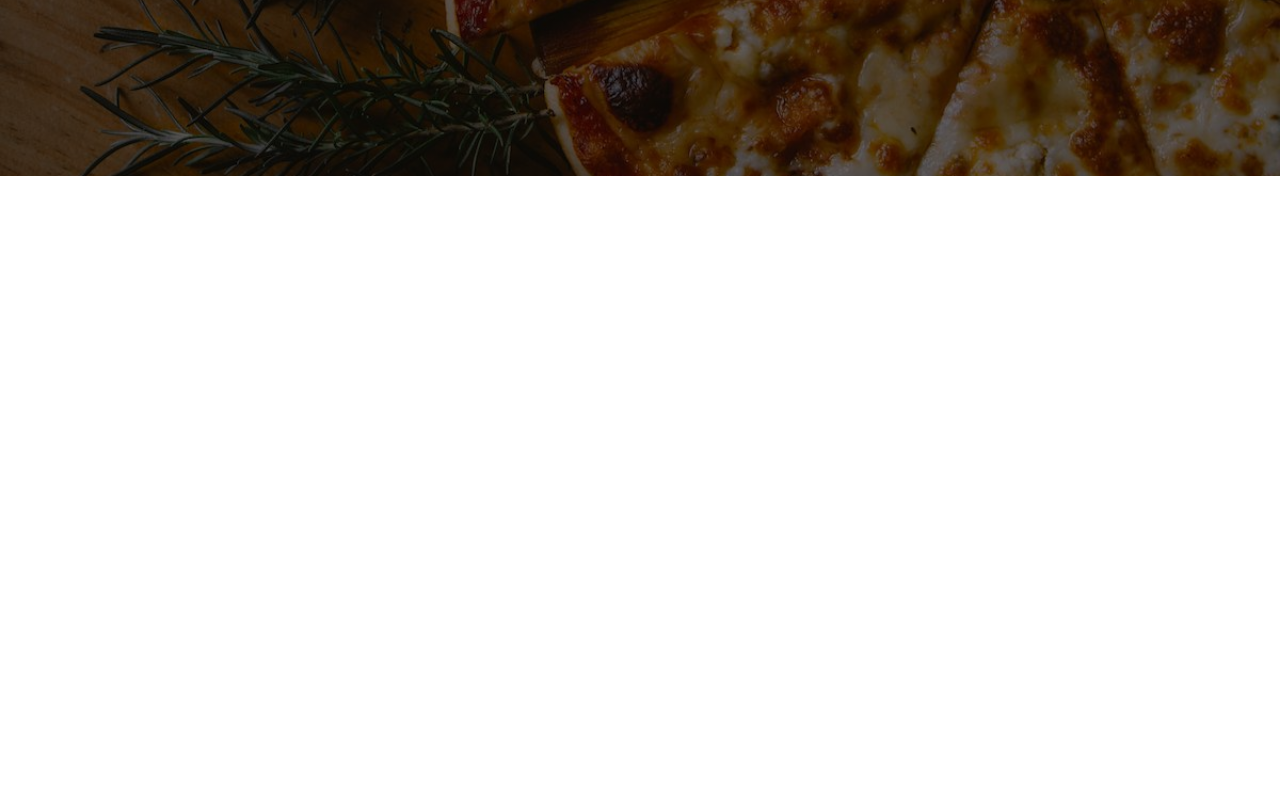
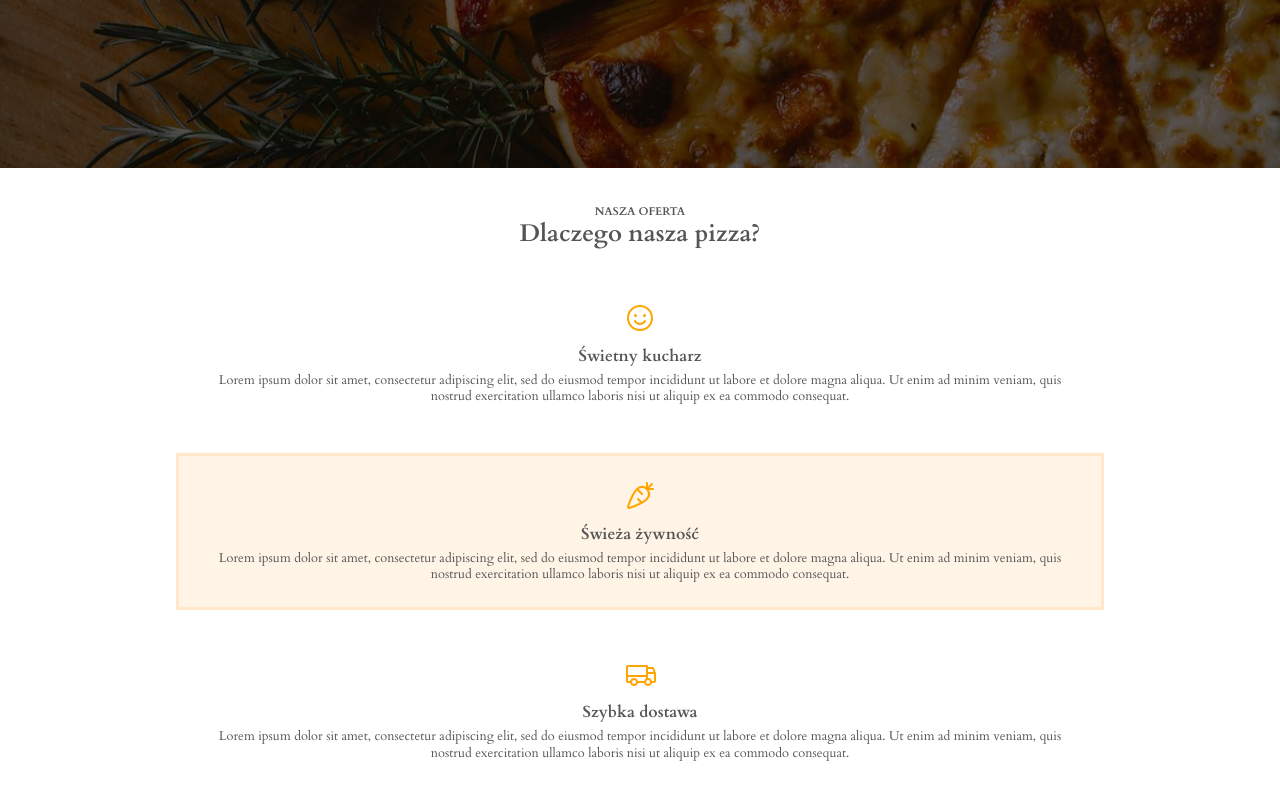
Before and after one commit to mstobiecki/react-pizza, a React (Create React App) app: page / in a window 1280 px wide. Shown: the part 608-1408 px from the top of the page. Before the commit the page ends 800 px from the top, so only its background shows below. Built offline with nearby package versions, Linux system fonts and the light colour scheme.

Commit message:
added HeadingText.js, Section.js (wrapper) and Offer.js section

```diff
--- a/src/App.js
+++ b/src/App.js
@@ -2,13 +2,17 @@ import { Fragment } from 'react';
 import './App.css';
 
 import Header from './components/Layout/Header/Header';
-import Main from './components/Layout/Main/Main';
+import Hero from './components/Layout/Hero/Hero';
+import Offer from './components/Layout/Offer/Offer';
 
 const App = () => {
 	return (
 		<Fragment>
 			<Header />
-			<Main />
+			<main>
+				<Hero />
+				<Offer />
+			</main>
 		</Fragment>
 	);
 };
--- a/src/components/Layout/Main/Hero.module.css
+++ b/src/components/Layout/Hero/Hero.module.css
@@ -3,7 +3,7 @@
 	background-image: linear-gradient(rgba(0, 0, 0, 0.6), rgba(0, 0, 0, 0.6)),
 		url('../../../assets/pizza-main.jpg');
 	background-position: center;
-	height: 92vh;
+	height: 91vh;
 	background-size: cover;
 }
 
--- a/src/components/Layout/Main/Main.js
+++ /dev/null
@@ -1,11 +0,0 @@
-import Hero from './Hero';
-
-const Main = () => {
-	return (
-		<main>
-			<Hero />
-		</main>
-	);
-};
-
-export default Main;
--- /dev/null
+++ b/src/components/Layout/Offer/Offer.js
@@ -0,0 +1,56 @@
+import classes from './Offer.module.css';
+import { Smiley, Carrot, Truck } from '@phosphor-icons/react';
+
+import Section from '../../UI/Section';
+import HeadingText from '../../UI/HeadingText';
+import Card from '../../UI/Card';
+
+const Offer = () => {
+	return (
+		<Section>
+			<HeadingText subtitle='nasza oferta' title='Dlaczego nasza pizza?' />
+			<Card>
+				<div className={classes.container}>
+					<div className={classes.chef}>
+						<span className={classes.icon}>
+							<Smiley />
+						</span>
+						<h3 className={classes.title}>Świetny kucharz</h3>
+						<p className={classes.description}>
+							Lorem ipsum dolor sit amet, consectetur adipiscing elit, sed do
+							eiusmod tempor incididunt ut labore et dolore magna aliqua. Ut
+							enim ad minim veniam, quis nostrud exercitation ullamco laboris
+							nisi ut aliquip ex ea commodo consequat.
+						</p>
+					</div>
+					<div className={classes.fresh}>
+						<span className={classes.icon}>
+							<Carrot />
+						</span>
+						<h3 className={classes.title}>Świeża żywność</h3>
+						<p className={classes.description}>
+							Lorem ipsum dolor sit amet, consectetur adipiscing elit, sed do
+							eiusmod tempor incididunt ut labore et dolore magna aliqua. Ut
+							enim ad minim veniam, quis nostrud exercitation ullamco laboris
+							nisi ut aliquip ex ea commodo consequat.
+						</p>
+					</div>
+					<div className={classes.delivery}>
+						<span className={classes.icon}>
+							<Truck />
+						</span>
+						<h3 className={classes.title}>Szybka dostawa</h3>
+						<p className={classes.description}>
+							Lorem ipsum dolor sit amet, consectetur adipiscing elit, sed do
+							eiusmod tempor incididunt ut labore et dolore magna aliqua. Ut
+							enim ad minim veniam, quis nostrud exercitation ullamco laboris
+							nisi ut aliquip ex ea commodo consequat.
+						</p>
+					</div>
+				</div>
+			</Card>
+		</Section>
+	);
+};
+
+export default Offer;
--- /dev/null
+++ b/src/components/Layout/Offer/Offer.module.css
@@ -0,0 +1,36 @@
+.container {
+	display: grid;
+	grid-template-columns: repeat(1, 1fr);
+	gap: 3rem;
+	margin-top: 4rem;
+}
+
+.chef,
+.fresh,
+.delivery {
+	display: grid;
+	align-items: center;
+	justify-items: center;
+	gap: 1rem;
+	padding: 3rem;
+}
+
+.fresh {
+	background-color: #fff4e6;
+	border: 3px solid #ffe8cc;
+}
+
+.icon {
+	font-size: 4rem;
+	color: orange;
+}
+
+.title {
+	font-size: 2rem;
+}
+
+.description {
+	font-size: 1.6rem;
+	line-height: 1.3;
+	text-align: center;
+}
--- a/src/components/UI/Card.js
+++ b/src/components/UI/Card.js
@@ -1,3 +1,5 @@
+import classes from './Card.module.css';
+
 const Card = (props) => {
 	return <div className={classes.card}>{props.children}</div>;
 };
--- /dev/null
+++ b/src/components/UI/HeadingText.js
@@ -0,0 +1,12 @@
+import classes from './HeadingText.module.css';
+
+const HeadingText = (props) => {
+	return (
+		<div className={classes.wrapper}>
+			<span className={classes.subtitle}>{props.subtitle}</span>
+			<h2 className={classes.title}>{props.title}</h2>
+		</div>
+	);
+};
+
+export default HeadingText;
--- /dev/null
+++ b/src/components/UI/HeadingText.module.css
@@ -0,0 +1,14 @@
+.wrapper {
+	text-align: center;
+}
+
+.subtitle {
+	text-transform: uppercase;
+	font-size: 1.4rem;
+	font-weight: 700;
+}
+
+.title {
+	margin-top: 0.5rem;
+	font-size: 3rem;
+}
--- /dev/null
+++ b/src/components/UI/Section.js
@@ -0,0 +1,7 @@
+import classes from './Section.module.css';
+
+const Section = (props) => {
+	return <section className={classes.section}>{props.children}</section>;
+};
+
+export default Section;
--- /dev/null
+++ b/src/components/UI/Section.module.css
@@ -0,0 +1,3 @@
+.section {
+	padding: 4.8rem 0;
+}
```
Also changed, not shown: src/components/Layout/Hero/Hero.js (renamed from src/components/Layout/Main/Hero.js).
